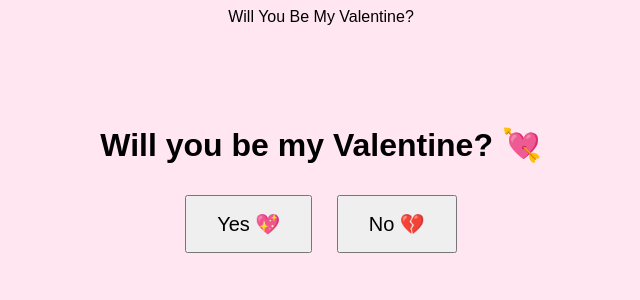
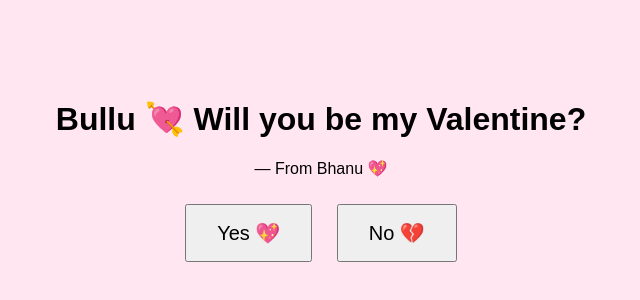
Before and after one commit to shubhamrajawatofficial-create/valentine-page, a plain HTML site: page index.html in a window 1280 px wide. Shown: the whole page, without its empty margins (319-959 px from the left). Drawn offline with Linux system fonts and the light colour scheme.

Commit message:
Update index.html

```diff
--- a/index.html
+++ b/index.html
@@ -1,16 +1,24 @@
 <!DOCTYPE html>
 <html>
 <head>
-  <Bullu>Will You Be My Valentine?</title>
+  <title>Bullu 💖 Bhanu</title>
   <link rel="stylesheet" href="style.css">
 </head>
 <body>
-  <div class="box">
-    <h1>Will you be my Valentine? 💘</h1>
-    <button id="yes">Yes 💖</button>
-    <button id="no">No 💔</button>
-  </div>
 
-  <script src="script.js"></script>
+<audio autoplay loop>
+  <source src="https://www.soundhelix.com/examples/mp3/SoundHelix-Song-1.mp3" type="audio/mpeg">
+</audio>
+
+<div class="box">
+  <h1>Bullu 💘 Will you be my Valentine?</h1>
+  <p class="sub">— From Bhanu 💖</p>
+  <button id="yes">Yes 💖</button>
+  <button id="no">No 💔</button>
+</div>
+
+<div class="hearts"></div>
+
+<script src="script.js"></script>
 </body>
 </html>
```
